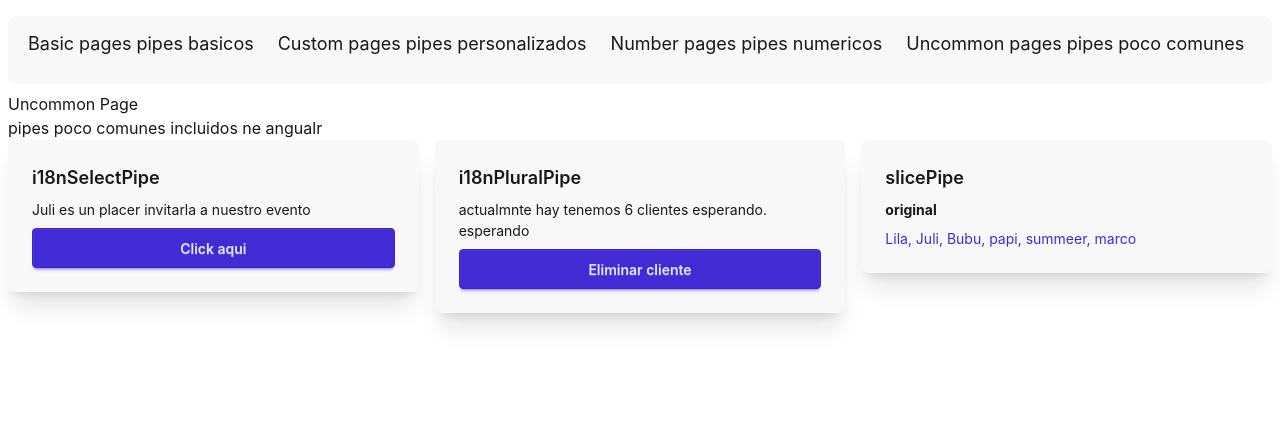
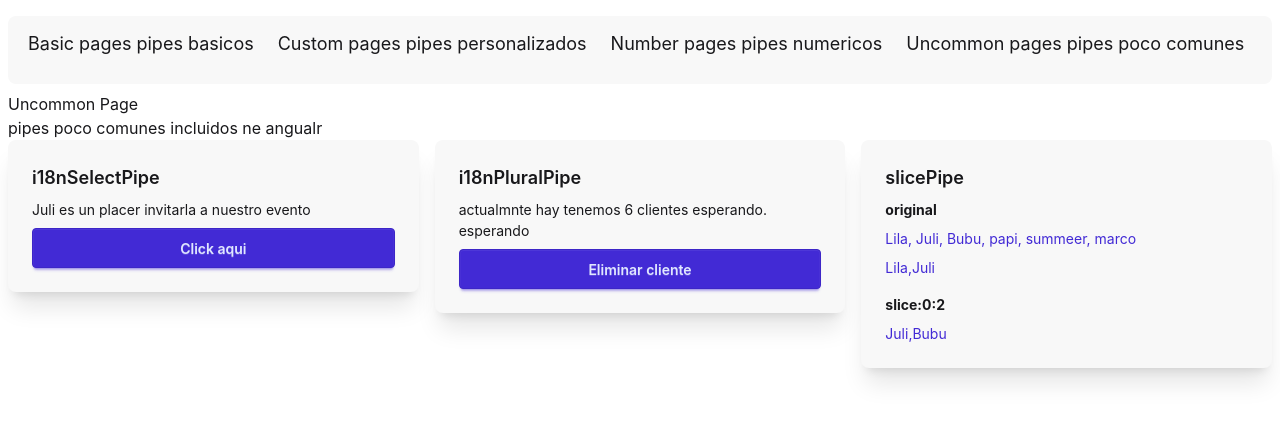
Before and after one commit to MarcoAndresSilva/Angular-pipes-app, an Angular app: page /uncommon in a window 1280 px wide. Shown: the top 422 px of the page. Built offline with nearby package versions, Linux system fonts and the light colour scheme.

Commit message:
slice pipe

```diff
--- a/src/app/pages/uncommon-page/uncommon-page.html
+++ b/src/app/pages/uncommon-page/uncommon-page.html
@@ -20,5 +20,8 @@
   <app-card title="slicePipe">
     <b>original</b>
     <p class="text-primary">{{ clients().join(', ') }}</p>
+    <p class="text-primary">{{ clients() | slice: 0 : 2 }}</p>
+    <b class="mt-2">slice:0:2</b>
+    <p class="text-primary">{{ clients() | slice: 1 : 3 }}</p>
   </app-card>
 </div>
--- a/src/app/pages/uncommon-page/uncommon-page.ts
+++ b/src/app/pages/uncommon-page/uncommon-page.ts
@@ -1,6 +1,6 @@
 import { Component, signal } from '@angular/core';
 import { CardComponent } from '../../components/card/card';
-import { I18nPluralPipe, I18nSelectPipe } from '@angular/common';
+import { I18nPluralPipe, I18nSelectPipe, SlicePipe } from '@angular/common';
 
 const clientOne = {
   name: 'Juli',
@@ -18,7 +18,7 @@ const clientTwo = {
 
 @Component({
   selector: 'app-uncommon-page',
-  imports: [CardComponent, I18nSelectPipe, I18nPluralPipe],
+  imports: [CardComponent, I18nSelectPipe, I18nPluralPipe, SlicePipe],
   templateUrl: './uncommon-page.html',
 })
 export default class UncommonPage {
```
